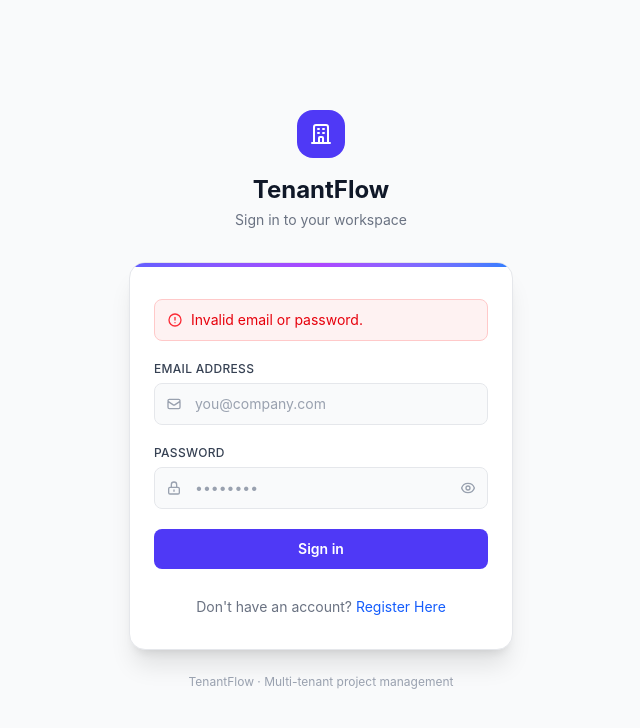
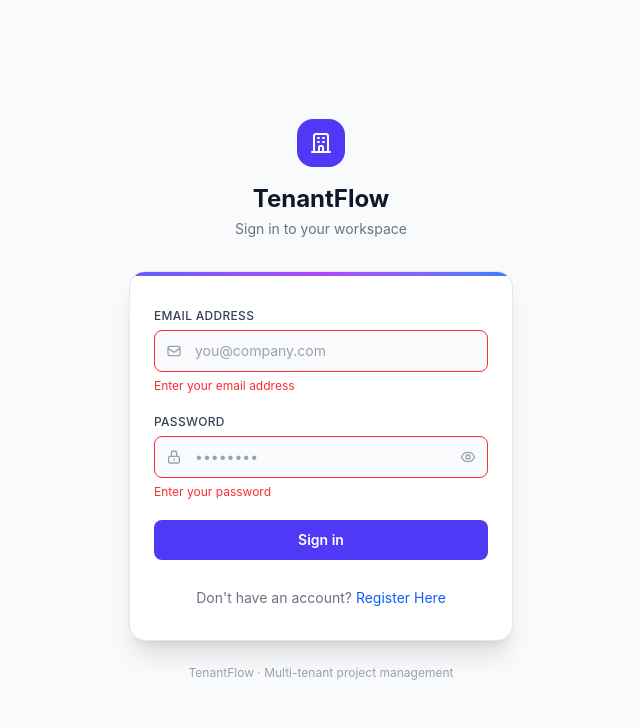
Before and after one commit to Dhvani2210/TenantFlow.Frontend, a React (Vite) app: page /login in a window 1280 px wide. Both pictures are taken after a click on the button "Sign in". Shown: the top 728 px of the page, without its empty margins (319-959 px from the left). Built offline with nearby package versions, Linux system fonts and the light colour scheme; no server answers.

Commit message:
Login Page Validation logic fix

```diff
--- a/src/pages/LoginPage.tsx
+++ b/src/pages/LoginPage.tsx
@@ -3,6 +3,16 @@ import { useAuth } from "../context/AuthContext";
 import apiClient from "../api/axiosInstance";
 import { useNavigate } from "react-router-dom";
 import { Link } from "react-router-dom";
+
+type FormErrors = {
+  email: string;
+  password: string;
+};
+
+const emptyErrors: FormErrors = {
+  email: "",
+  password: "",
+};
 
 export default function LoginPage() {
   const { login, user } = useAuth();
@@ -10,21 +20,65 @@ export default function LoginPage() {
   const [email, setEmail] = useState("");
   const [password, setPassword] = useState("");
   const [showPassword, setShowPassword] = useState(false);
-  const [error, setError] = useState<string | null>(null);
+  const [errors, setErrors] = useState<FormErrors | null>(null);
+  // Server-side / general errors are kept separate from field-level errors,
+  // since they aren't tied to a single input.
+  const [apiError, setApiError] = useState<string | null>(null);
   const [loading, setLoading] = useState(false);
 
   useEffect(() => {
     if (user !== null) navigate("/dashboard");
   }, [user, navigate]);
 
+  const validateForm = () => {
+    const newErrors: FormErrors = { ...emptyErrors };
+    let valid = true;
+
+    // Email
+    if (!email.trim()) {
+      newErrors.email = "Enter your email address";
+      valid = false;
+    } else if (!/^[A-Z0-9._%+-]+@[A-Z0-9.-]+\.[A-Z]{2,}$/i.test(email)) {
+      newErrors.email = "Enter a valid email address, like you@company.com";
+      valid = false;
+    }
+
+    // Password
+    if (!password) {
+      newErrors.password = "Enter your password";
+      valid = false;
+    }
+
+    setErrors(newErrors);
+
+    return valid;
+  };
+
+  const handleEmailChange = (e: React.ChangeEvent<HTMLInputElement>) => {
+    setEmail(e.target.value);
+    setErrors((prev) => ({ ...(prev ?? emptyErrors), email: "" }));
+    if (apiError) setApiError(null);
+  };
+
+  const handlePasswordChange = (e: React.ChangeEvent<HTMLInputElement>) => {
+    setPassword(e.target.value);
+    setErrors((prev) => ({ ...(prev ?? emptyErrors), password: "" }));
+    if (apiError) setApiError(null);
+  };
+
   const handleLogin = async () => {
+    if (!validateForm()) {
+      return;
+    }
+
+    setErrors(null);
+    setApiError(null);
     setLoading(true);
-    setError(null);
     try {
       const res = await apiClient.post<{ token: string }>("/api/auth/login", { email, password });
       login(res.data.token);
     } catch {
-      setError("Invalid email or password.");
+      setApiError("Invalid email or password.");
     } finally {
       setLoading(false);
     }
@@ -59,13 +113,13 @@ export default function LoginPage() {
 
           <div className="px-6 py-8 flex flex-col gap-5">
 
-            {/* Error */}
-            {error && (
+            {/* Server-level error */}
+            {apiError && (
               <div className="flex items-center gap-2 px-3 py-2.5 bg-red-50 dark:bg-red-900/20 border border-red-200 dark:border-red-800 rounded-lg">
                 <svg className="w-4 h-4 text-red-500 shrink-0" fill="none" stroke="currentColor" viewBox="0 0 24 24">
                   <path strokeLinecap="round" strokeLinejoin="round" strokeWidth={2} d="M12 8v4m0 4h.01M21 12a9 9 0 11-18 0 9 9 0 0118 0z" />
                 </svg>
-                <p className="text-red-600 dark:text-red-400 text-sm">{error}</p>
+                <p className="text-red-600 dark:text-red-400 text-sm">{apiError}</p>
               </div>
             )}
 
@@ -82,11 +136,16 @@ export default function LoginPage() {
                   type="email"
                   placeholder="you@company.com"
                   value={email}
-                  onChange={(e) => setEmail(e.target.value)}
+                  onChange={handleEmailChange}
                   onKeyDown={(e) => e.key === "Enter" && handleLogin()}
-                  className={`${inputClass} pl-10`}
+                  className={`${inputClass} pl-10 ${
+                    errors?.email ? "border-red-500 focus:ring-red-500" : ""
+                  }`}
                 />
               </div>
+              {errors?.email && (
+                <p className="text-xs text-red-500">{errors.email}</p>
+              )}
             </div>
 
             {/* Password */}
@@ -102,9 +161,11 @@ export default function LoginPage() {
                   type={showPassword ? "text" : "password"}
                   placeholder="••••••••"
                   value={password}
-                  onChange={(e) => setPassword(e.target.value)}
+                  onChange={handlePasswordChange}
                   onKeyDown={(e) => e.key === "Enter" && handleLogin()}
-                  className={`${inputClass} pl-10 pr-10`}
+                  className={`${inputClass} pl-10 pr-10 ${
+                    errors?.password ? "border-red-500 focus:ring-red-500" : ""
+                  }`}
                 />
                 <button
                   type="button"
@@ -123,6 +184,9 @@ export default function LoginPage() {
                   )}
                 </button>
               </div>
+              {errors?.password && (
+                <p className="text-xs text-red-500">{errors.password}</p>
+              )}
             </div>
 
             {/* Sign in button */}
```
